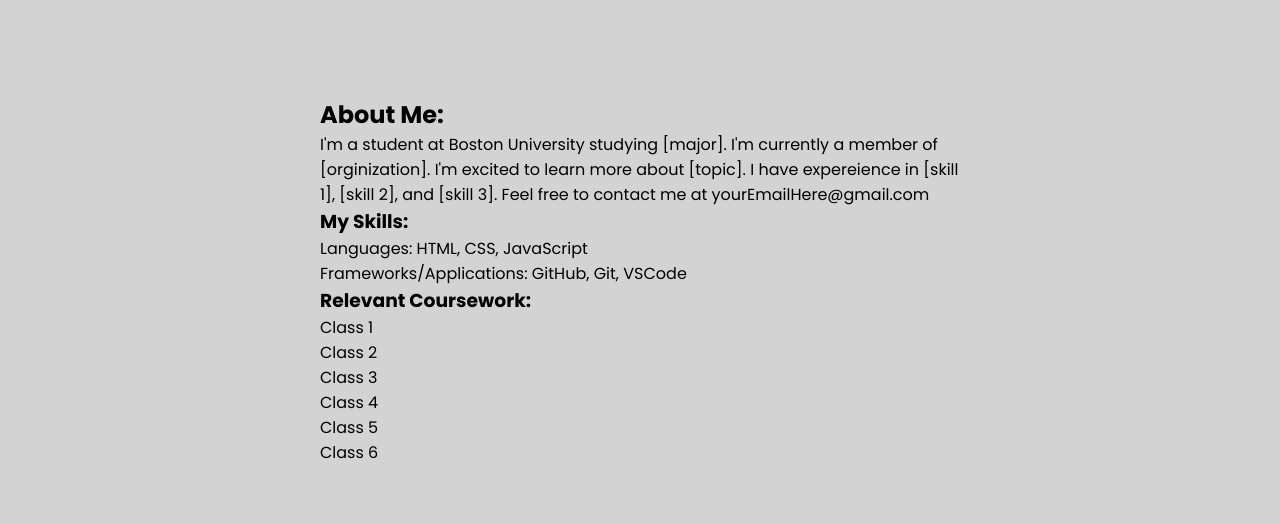
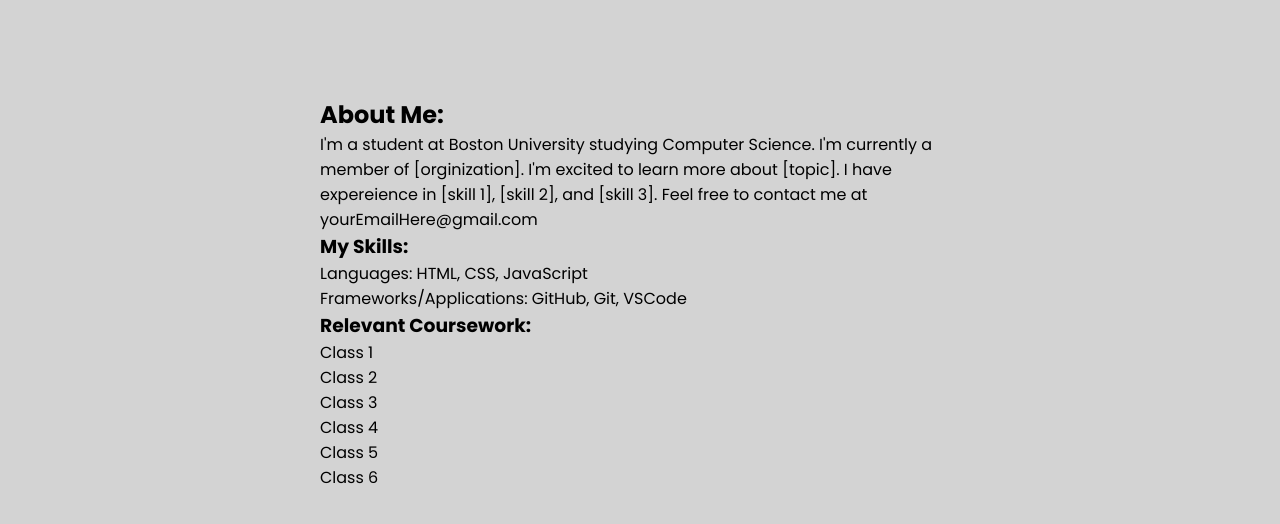
Before and after one commit to recell0478/hack4impact, a plain HTML site: page starter.html in a window 1280 px wide. Shown: the part 276-800 px from the top of the page. Drawn offline with Linux system fonts and the light colour scheme.

Commit message:
Update starter.html

```diff
--- a/starter.html
+++ b/starter.html
@@ -29,7 +29,7 @@
     <div id="about">
       <h2>About Me:</h2>
       <p>
-        I'm a student at Boston University studying [major]. I'm currently a
+        I'm a student at Boston University studying Computer Science. I'm currently a
         member of [orginization]. I'm excited to learn more about [topic]. I
         have expereience in [skill 1], [skill 2], and [skill 3]. Feel free to
         contact me at yourEmailHere@gmail.com
```
